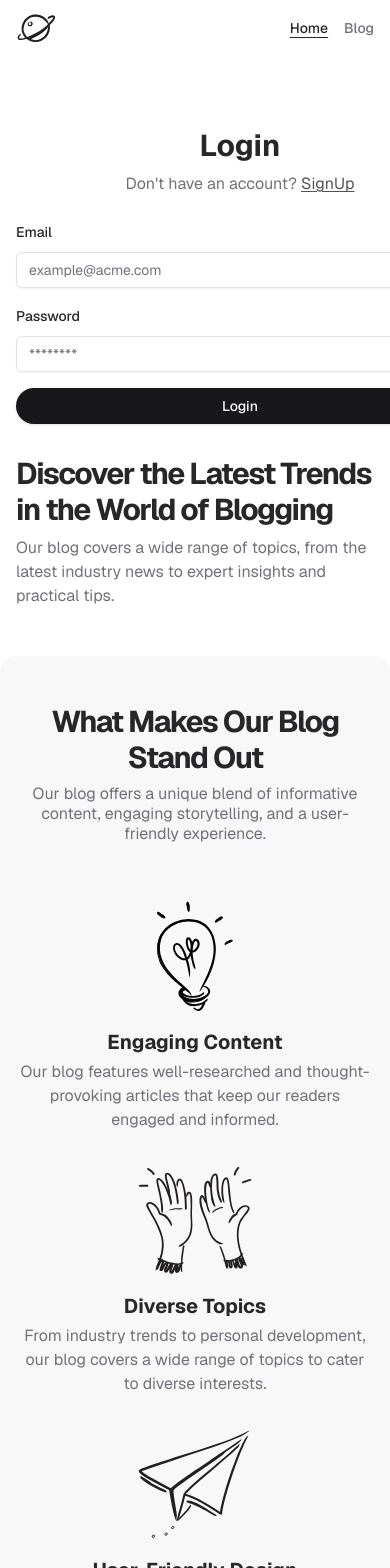
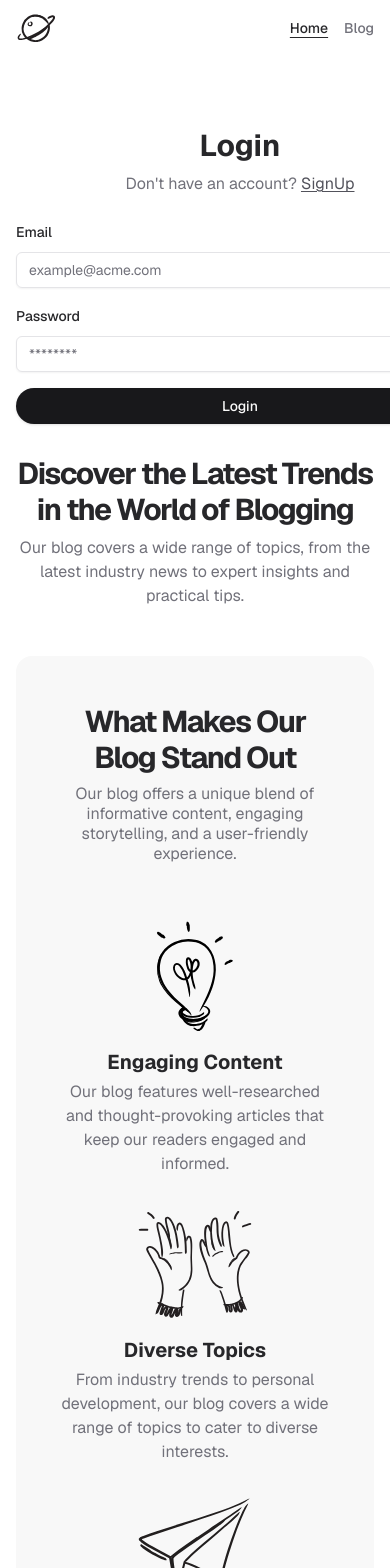
Before and after one commit to destructo570/neko-serverless-blogging-website, a Next.js app in the folder apps/frontend/: page / in a window 390 px wide. Shown: the top 1568 px of the page. Built offline with nearby package versions, Linux system fonts and the light colour scheme; a web font is replaced by a local one.

Commit message:
fix: mobile view optimizations

```diff
--- a/apps/frontend/src/app/page.tsx
+++ b/apps/frontend/src/app/page.tsx
@@ -12,12 +12,12 @@ export default function Home() {
         <section className="w-full py-12 md:py-24 lg:py-32">
           <div className="container px-4 md:px-6">
             <div className="gap-8 md:gap-40 min-h-[448px] flex flex-col-reverse items-center md:justify-between md:flex-row">
-              <div className="flex flex-col justify-center space-y-4 max-w-full max-w-[712px]">
+              <div className="flex flex-col justify-center space-y-4 max-w-[712px]">
                 <div className="space-y-2">
-                  <h1 className="text-3xl font-bold tracking-tighter sm:text-5xl xl:text-6xl/none">
+                  <h1 className="text-center sm:text-left text-3xl font-bold tracking-tighter sm:text-5xl xl:text-6xl/none">
                     Discover the Latest Trends in the World of Blogging
                   </h1>
-                  <p className="max-w-[600px] text-muted-foreground md:text-xl">
+                  <p className="text-center sm:text-left max-w-[600px] text-muted-foreground md:text-xl">
                     Our blog covers a wide range of topics, from the latest
                     industry news to expert insights and practical tips.
                   </p>
@@ -37,8 +37,8 @@ export default function Home() {
             </div>
           </div>
         </section>
-        <section className="w-full py-12 md:py-24 lg:py-32 muted-background rounded-2xl mb-8">
-          <div className="container px-4 md:px-6">
+        <section className="py-12 md:py-24 lg:py-24 muted-background rounded-2xl mb-8 px-10 mx-4">
+          <div className="max-w-full mx-auto w-full">
             <div className="flex flex-col items-center justify-center space-y-4 text-center">
               <div className="flex flex-col items-center justify-center space-y-2">
                 <h2 className="text-3xl font-bold tracking-tighter sm:text-5xl">
```
